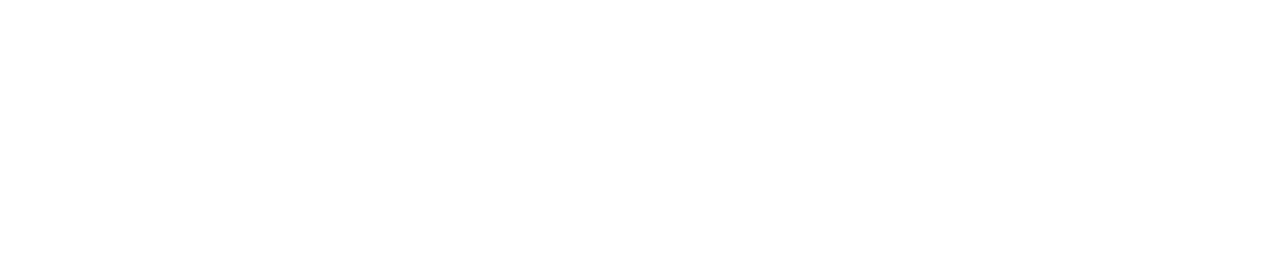
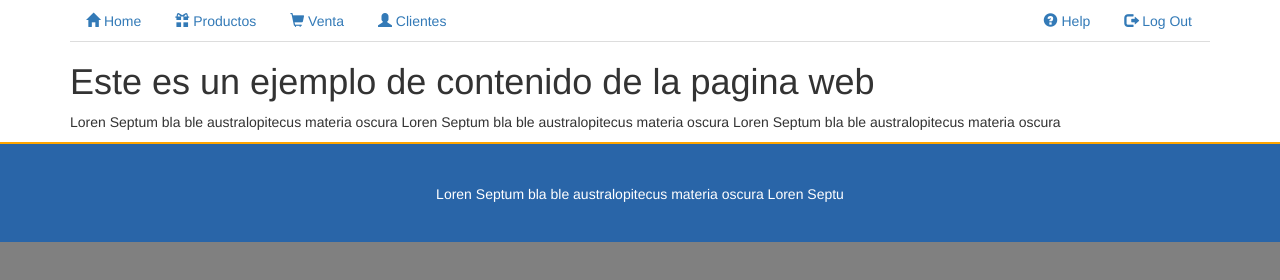
Before and after one commit to otsen82/Test, a plain HTML site: page index.html in a window 1280 px wide. Drawn offline with nearby package versions, Linux system fonts and the light colour scheme.

Commit message:
Se genera codigo de master page C1

```diff
--- /dev/null
+++ b/css/main.css
@@ -0,0 +1,24 @@
+* {
+	margin: 0px;
+	padding: 0px;
+}
+section, aside, footer, header, article, progress, hgroup {
+	display: block;
+}
+body {
+	background: grey;
+}
+#mainMenu {
+	background:#fff;
+}
+#midContent {
+	background: #fff;
+}
+#footer{
+	width: 100%;
+	height: 100px;
+	border-top: 2px solid orange;
+	background: #2965A8;
+	color: #fff;
+	text-align: center;
+}
--- a/index.html
+++ b/index.html
@@ -1,12 +1,47 @@
 <!DOCTYPE html>
+<!-- Web Page Design by Ernesto R. ernst_rs@yahoo.com.mx -->
 <html lang="en">
 <head>
 	<title>My Web Page</title>
 	<meta charset="utf-8" />
+	<!-- Needed for mobile devices -->
+	<meta name="viewport" content="width=device-width; initial-scale=1" />
+	<link rel="icon/png" href="http://www.palmercol.com/imagenes/imgmoneyicon.png" />
+	<!-- Latest compiled and minified CSS -->
+	<link rel="stylesheet" href="https://maxcdn.bootstrapcdn.com/bootstrap/3.3.5/css/bootstrap.min.css">
+	<!-- Optional theme -->
+	<link rel="stylesheet" href="https://maxcdn.bootstrapcdn.com/bootstrap/3.3.5/css/bootstrap-theme.min.css">
+	<link rel="stylesheet" href="./css/main.css" />
+	<!-- Latest compiled and minified JavaScript -->
+	<script src="https://maxcdn.bootstrapcdn.com/bootstrap/3.3.5/js/bootstrap.min.js"></script>
+	<script language="javascript" src="http://code.jquery.com/jquery-2.1.4.min.js"></script>
 </head>
 <body>
-	<div>
-		<!-- some code goes here -->
+	<div id="mainMenu">
+		<div class="container">
+			<ul id="navbar" class="nav nav-tabs">
+				<li><a href="#"><span class="glyphicon glyphicon-home"></span>&nbsp;Home</a></li>
+				<li><a href="#"><span class="glyphicon glyphicon-gift"></span>&nbsp;Productos</a></li>
+				<li><a href="#"><span class="glyphicon glyphicon-shopping-cart"></span>&nbsp;Venta</a></li>
+				<li><a href="#"><span class="glyphicon glyphicon-user"></span>&nbsp;Clientes</a></li>
+				<li class="pull-right"><a href="#"><span class="glyphicon glyphicon-log-out"></span>&nbsp;Log Out</a></li>
+				<li class="pull-right"><a href="#"><span class="glyphicon glyphicon-question-sign"></span>&nbsp;Help</a></li>
+			</ul>
+
+			<div id="midContent">
+				<!-- some code goes here -->
+				<h1>Este es un ejemplo de contenido de la pagina web</h1>
+				<p>Loren Septum bla ble australopitecus materia oscura Loren Septum bla ble australopitecus materia oscura Loren Septum bla ble australopitecus materia oscura </p>
+			</div>
+
+		</div>
+	</div>
+
+	<div id="footer">
+		<div class="container">
+		<br /><br />
+		<P>Loren Septum bla ble australopitecus materia oscura Loren Septu</P>
+		</div>
 	</div>
 </body>
 </html>
```
